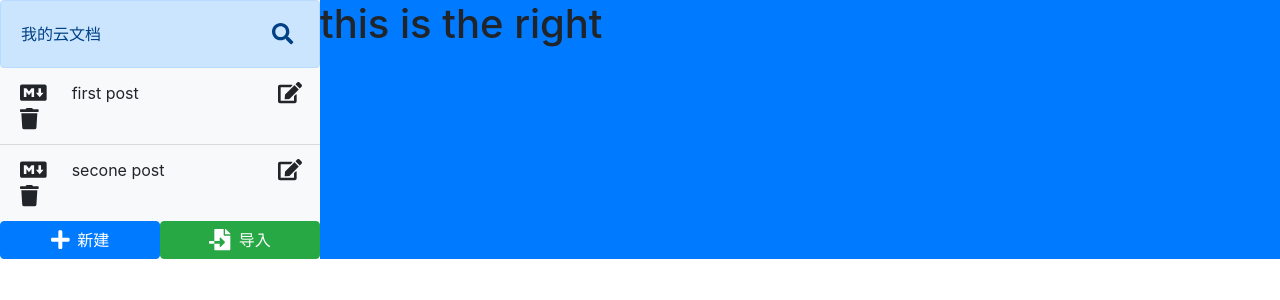
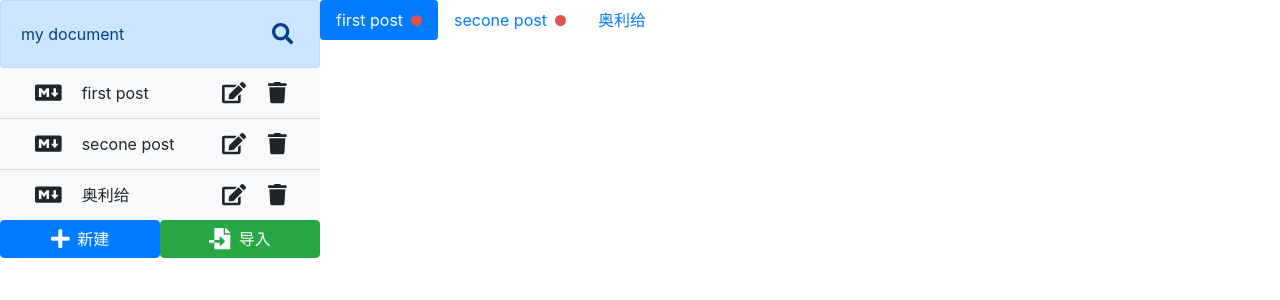
Before and after one commit to Coderwhy001/electron_cloud-document, a React (Create React App) app in the folder cloud-doc/: page / in a window 1280 px wide. Shown: the top 300 px of the page. Built offline with nearby package versions, Linux system fonts and the light colour scheme.

Commit message:
右边栏开发

```diff
--- a/cloud-doc/package.json
+++ b/cloud-doc/package.json
@@ -11,6 +11,8 @@
     "@testing-library/react": "^9.3.2",
     "@testing-library/user-event": "^7.1.2",
     "bootstrap": "^4.5.0",
+    "classnames": "^2.2.6",
+    "node-sass": "^4.14.1",
     "react": "^16.13.1",
     "react-dom": "^16.13.1",
     "react-scripts": "3.4.1"
--- a/cloud-doc/src/App.js
+++ b/cloud-doc/src/App.js
@@ -6,13 +6,14 @@ import FileSearch from './components/FileSearch'
 import FileList from './components/FileList'
 import defaultFiles from './utils/defaultFiles'
 import BottomBtn from './components/BottomBtn'
+import TabList from './components/TabList'
 function App() {
   return (
     <div className="App container-fluid px-0">
       <div className="row no-gutters">
         <div className="col-3 bg-light left-panel">
           <FileSearch
-            title='我的云文档'
+            title='my document'
             onFileSearch={(value) => {console.log(value)}}
           />
           <FileList
@@ -38,8 +39,14 @@ function App() {
             </div>
           </div>
         </div>
-        <div className="col-9 bg-primary right-panel">
-          <h1>this is the right</h1>
+        <div className="col-9 right-panel">
+          <TabList
+            files={defaultFiles}
+            onTabClick={(id) => {console.log(id)}}
+            activeId='1'
+            unsaveIds={["1", "2"]}
+            onCloseTab={(id) => {console.log('close', id)}}
+          />
         </div>
       </div>
     </div>
--- a/cloud-doc/src/components/BottomBtn.js
+++ b/cloud-doc/src/components/BottomBtn.js
@@ -19,7 +19,7 @@ const BottomBtn = ({ text, colorClass, icon, onBtnClick }) => (
 BottomBtn.propTypes = {
   text: PropsType.string,
   colorClass: PropsType.string,
-  icon: PropsType.element.isRequired,
+  icon: PropsType.object.isRequired,
   onBtnClick: PropsType.func
 }
 BottomBtn.defaultProps = {
--- a/cloud-doc/src/components/FileList.js
+++ b/cloud-doc/src/components/FileList.js
@@ -45,7 +45,7 @@ const FileList = ({ files, onFileClick, onSaveEdit, onFileDelete }) => {
       {
         files.map(file => (
           <li
-            className="list-group-item bg-light row d-flex align-items-center file-item"
+            className="list-group-item bg-light row d-flex align-items-center file-item mx-0"
             key={file.id}
           >
             {(file.id !== editStatus) &&
@@ -57,14 +57,14 @@ const FileList = ({ files, onFileClick, onSaveEdit, onFileDelete }) => {
                   />
                 </span>
                 <span
-                  className="col-8 c-link"
+                  className="col-6 c-link"
                   onClick={() => { onFileClick(file.id) }}
                 >
                   {file.title}
                 </span>
                 <button
                   type="button"
-                  className="icon-button col-1"
+                  className="icon-button col-2"
                   onClick={() => { setEditStatus(file.id); setValue(file.title) }}
                 >
                   <FontAwesomeIcon
@@ -75,7 +75,7 @@ const FileList = ({ files, onFileClick, onSaveEdit, onFileDelete }) => {
                 </button>
                 <button
                   type="button"
-                  className="icon-button col-1"
+                  className="icon-button col-2"
                   onClick={() => { onFileDelete(file.id) }}
                 >
                   <FontAwesomeIcon
--- a/cloud-doc/src/components/FileSearch.js
+++ b/cloud-doc/src/components/FileSearch.js
@@ -87,6 +87,6 @@ FileSearch.propTypes = {
   onFileSearch: PropTypes.func.isRequired
 }
 FileSearch.defaultProps = {
-  title: '我的云文档'
+  title: 'my document'
 }
 export default FileSearch
--- /dev/null
+++ b/cloud-doc/src/components/TabList.js
@@ -0,0 +1,54 @@
+import React from 'react';
+import PropType from 'prop-types'
+import classNames from 'classnames'
+import { FontAwesomeIcon } from '@fortawesome/react-fontawesome'
+import { faTimes } from '@fortawesome/free-solid-svg-icons'
+import './TabList.scss'
+const TabList = ({ files, activeId, unsaveIds, onTabClick, onCloseTab}) => {
+  return (
+    <ul className="nav nav-pills tablist-component">
+      {files.map(file => {
+        const withUnsavedMark = unsaveIds.includes(file.id)
+        const fClassName = classNames({
+          'nav-link': true,
+          'active': file.id === activeId,
+          'withUnsaved': withUnsavedMark
+        })
+        return (
+          <li className="nav-item" key={file.id}>
+            <a
+              href="#"
+              className={fClassName}
+              onClick={(e) => {e.preventDefault(); onTabClick(file.id)}}
+            >
+              {file.title}
+              <span
+                className="ml-2 close-icon"
+                onClick={(e) => {e.stopPropagation(); onCloseTab(file.id)}}
+              >
+                <FontAwesomeIcon
+                  title="关闭"
+                  icon={faTimes}
+                />
+              </span>
+              { withUnsavedMark && <span className="rounded-circle unsaved-icon ml-2">
+                </span>}
+            </a>
+          </li>
+        )
+      })}
+    </ul>
+  )
+}
+
+TabList.propType = {
+  files: PropType.array,
+  activeId: PropType.string,
+  unsaveIds: PropType.array,
+  onTabClick: PropType.func,
+  onCloseTab: PropType.func
+}
+TabList.defaultProps = {
+  unsaveIds: []
+}
+export default TabList
--- /dev/null
+++ b/cloud-doc/src/components/TabList.scss
@@ -0,0 +1,26 @@
+.tablist-component {
+  .close-icon {
+    visibility: hidden;
+  }
+  .nav-link:hover .close-icon {
+    visibility: visible;
+  }
+  .nav-link.active .close-icon {
+    visibility: visible;
+  }
+  .unsaved-icon {
+    display: inline-block;
+    background: #d9534f;
+    width: 11px;
+    height: 11px;
+  }
+  .withUnsaved.nav-link .close-icon {
+    display: none;
+  }
+  .withUnsaved.nav-link:hover .close-icon {
+    display: inline-block;
+  }
+  .withUnsaved.nav-link:hover .unsaved-icon {
+    display: none;
+  }
+}
--- a/cloud-doc/src/utils/defaultFiles.js
+++ b/cloud-doc/src/utils/defaultFiles.js
@@ -10,6 +10,12 @@ const defaultFiles = [
     title: 'secone post',
     body: '## this is the title',
     createAt: 1563762965704
+  },
+  {
+    id: '3',
+    title: '奥利给',
+    body: '## this is the title',
+    createAt: 1563762965704
   }
 ]
 
```
